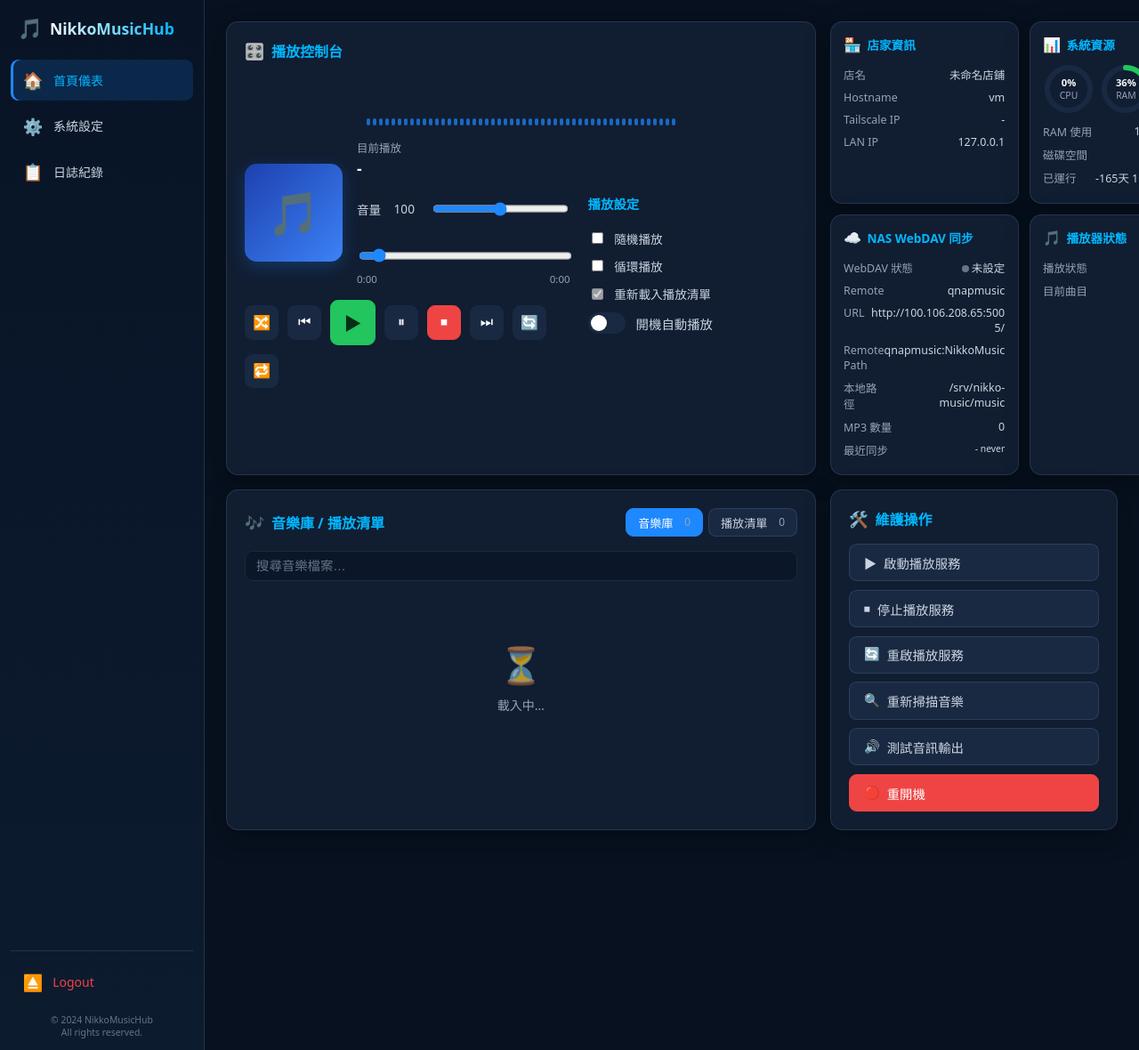
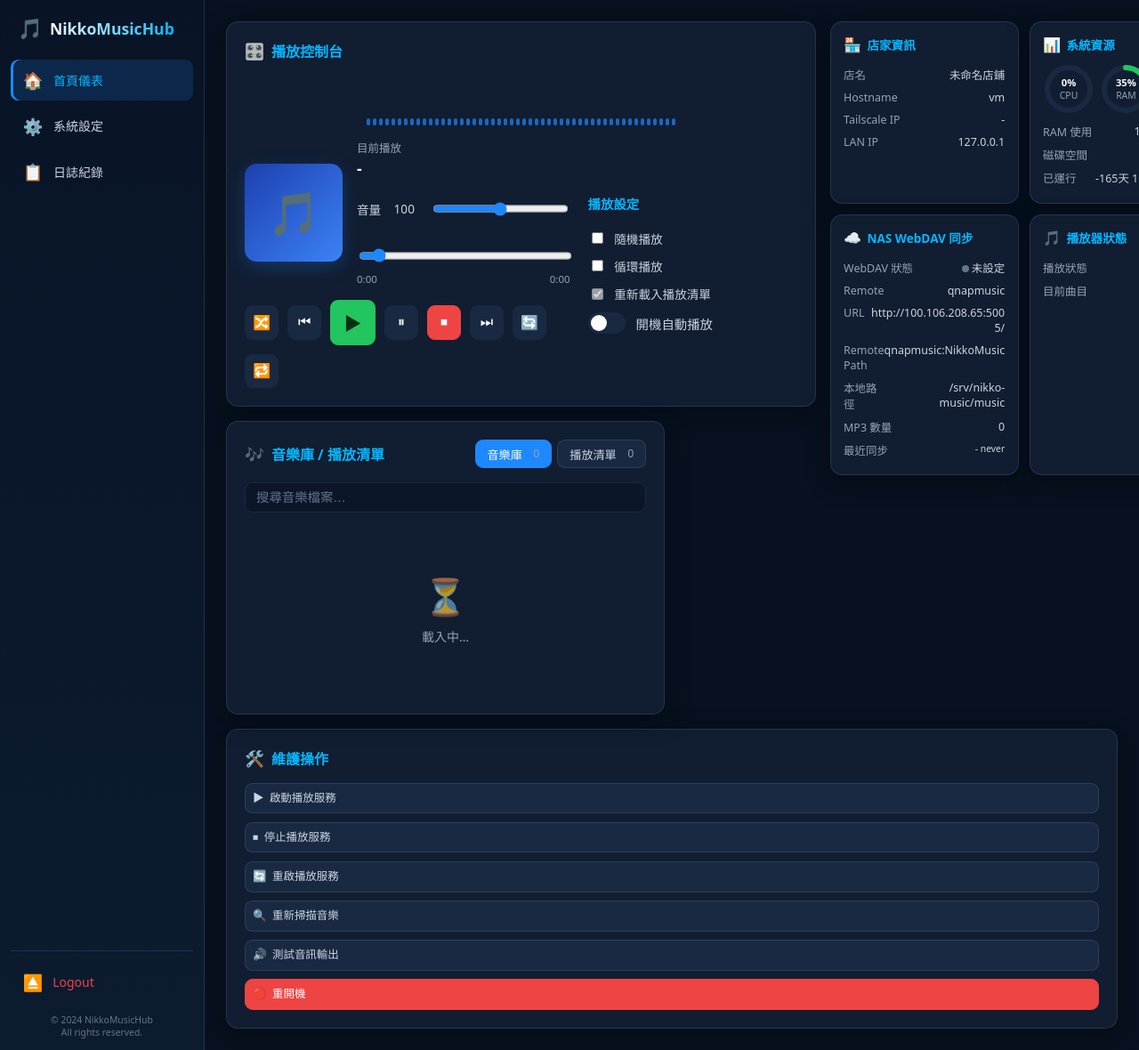
Before and after one commit to s7808200772/nikkomusichub, a FastAPI app: page / in a window 1280 px wide. Shown: the part 72-1252 px from the top of the page at 89% size. Run offline with FastAPI, Linux system fonts and the light colour scheme; data that the repository does not hold is empty; parts of the project's set-up code (start-up, migrations or seed data) failed here and were passed over; some libraries are stand-ins or nearby versions.

Commit message:
Fix dashboard layout: library col-6, maintenance col-2, status aside row-span

```diff
--- a/app/static/style.css
+++ b/app/static/style.css
@@ -761,7 +761,12 @@
   display: grid;
   grid-template-columns: repeat(12, 1fr);
   gap: 1rem;
+  align-items: start;
 }
+.dash-player { grid-column: 1 / 9; grid-row: 1; }
+.dash-status { grid-column: 9 / 13; grid-row: 1 / 4; }
+.dash-library { grid-column: 1 / 7; grid-row: 2; }
+.dash-maintenance { grid-column: 7 / 9; grid-row: 2; }
 .dash-col-8 { grid-column: span 8; }
 .dash-col-6 { grid-column: span 6; }
 .dash-col-4 { grid-column: span 4; }
@@ -867,10 +872,11 @@
   gap: 0.6rem;
 }
 .maintenance-col button {
-  display: flex; align-items: center; gap: 0.5rem;
-  justify-content: flex-start; padding-left: 1rem;
+  display: flex; align-items: center; gap: 0.4rem;
+  justify-content: flex-start; padding: 0.55rem 0.5rem;
   background: var(--panel-2); border: 1px solid var(--border);
-  color: var(--text-secondary); font-size: 0.9rem;
+  color: var(--text-secondary); font-size: 0.78rem;
+  text-align: left; line-height: 1.2;
 }
 .maintenance-col button:hover { background: var(--panel-hover); color: var(--text); }
 .maintenance-col button.danger { background: var(--danger); border-color: var(--danger); color: #fff; }
@@ -980,6 +986,7 @@
   .log-layout, .log-filter-bar { grid-template-columns: 1fr; }
   .status-grid { grid-template-columns: repeat(2, 1fr); }
   .bottom-logs { grid-template-columns: 1fr; }
+  .dash-player, .dash-status, .dash-library, .dash-maintenance { grid-column: 1 / -1; grid-row: auto; }
 }
 @media (max-width: 768px) {
   .sidebar { width: 56px; padding: 0.5rem; }
@@ -990,6 +997,7 @@
   .maintenance-row button { flex: 1 1 45%; }
   .status-grid { grid-template-columns: 1fr; }
   .dash-col-8, .dash-col-6, .dash-col-4, .dash-col-2, .dash-col, .dash-col-12 { grid-column: span 12; }
+  .dash-player, .dash-status, .dash-library, .dash-maintenance { grid-column: 1 / -1; grid-row: auto; }
   .player-body { grid-template-columns: 1fr; }
   .log-toolbar { flex-direction: column; align-items: flex-start; }
 }
--- a/app/templates/base.html
+++ b/app/templates/base.html
@@ -7,7 +7,7 @@
   <meta http-equiv="Pragma" content="no-cache">
   <meta http-equiv="Expires" content="0">
   <title>{% block title %}NikkoMusicHub{% endblock %}</title>
-  <link rel="stylesheet" href="/static/style.css?v=20260628-9">
+  <link rel="stylesheet" href="/static/style.css?v=20260628-10">
   <script src="https://unpkg.com/htmx.org@1.9.12" integrity="sha384-ujb1lZYygJmzgSwoxRggbCHcjc0rB2XoQrxeTUQyRjrOnlCoYta87iKBWq3EsdM2" crossorigin="anonymous"></script>
 </head>
 <body>
@@ -68,7 +68,7 @@
   </div>
 
   <div id="toast" class="toast" style="display:none;"></div>
-  <script src="/static/app.js?v=20260628-9"></script>
+  <script src="/static/app.js?v=20260628-10"></script>
   {% block scripts %}{% endblock %}
 </body>
 </html>
--- a/app/templates/dashboard.html
+++ b/app/templates/dashboard.html
@@ -40,7 +40,7 @@
 
 <div class="dash-grid">
   <!-- Player console -->
-  <div class="card player-console dash-col-8">
+  <div class="card player-console dash-player">
     <h2><span class="icon">🎛️</span>播放控制台</h2>
     <div class="waveform" id="waveform" aria-hidden="true">
       <span></span><span></span><span></span><span></span><span></span><span></span><span></span><span></span><span></span><span></span>
@@ -93,7 +93,7 @@
   </div>
 
   <!-- Status cards (server-side rendered to avoid layout shift) -->
-  <div class="dash-col-4">
+  <aside class="dash-status">
     <div class="status-grid" id="status-grid">
       <div class="status-card">
         <h3><span class="icon">🏪</span>店家資訊</h3>
@@ -160,10 +160,10 @@
         <div class="status-row"><span class="label">mpv</span><span class="value small" id="ss-mpv-ver" style="font-size:.7rem;">{{ data.mpv_version or '-' }}</span></div>
       </div>
     </div>
-  </div>
+  </aside>
 
   <!-- Music library + playlist -->
-  <div class="card dash-col-8 music-card">
+  <section class="card dash-col-6 music-card dash-library">
     <div class="card-header">
       <h2><span class="icon">🎶</span>音樂庫 / 播放清單</h2>
       <div class="tab-bar">
@@ -181,7 +181,7 @@
   </div>
 
   <!-- Maintenance -->
-  <div class="card dash-col-4">
+  <section class="card dash-col-2 dash-maintenance">
     <h2><span class="icon">🛠️</span>維護操作</h2>
     <div class="maintenance-col">
       <button onclick="runAction(this, '/api/system/start-player', null, 'global-log')" title="啟動 systemd 播放器服務（開機自動播放用）"><span>▶</span> 啟動播放服務</button>
@@ -191,7 +191,7 @@
       <button onclick="runAction(this, '/api/system/test-audio', null, 'global-log')" title="播放測試音訊確認喇叭有聲"><span>🔊</span> 測試音訊輸出</button>
       <button onclick="document.getElementById('reboot-modal').classList.add('active')" class="danger" title="重新啟動 Raspberry Pi"><span>🔴</span> 重開機</button>
     </div>
-  </div>
+  </section>
 </div>
 
 <div class="modal-overlay" id="reboot-modal">
```
